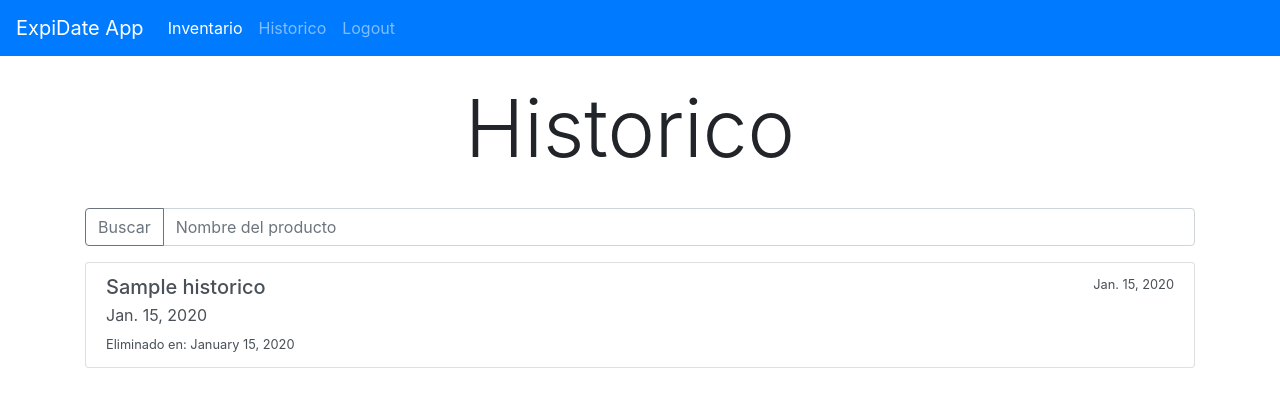
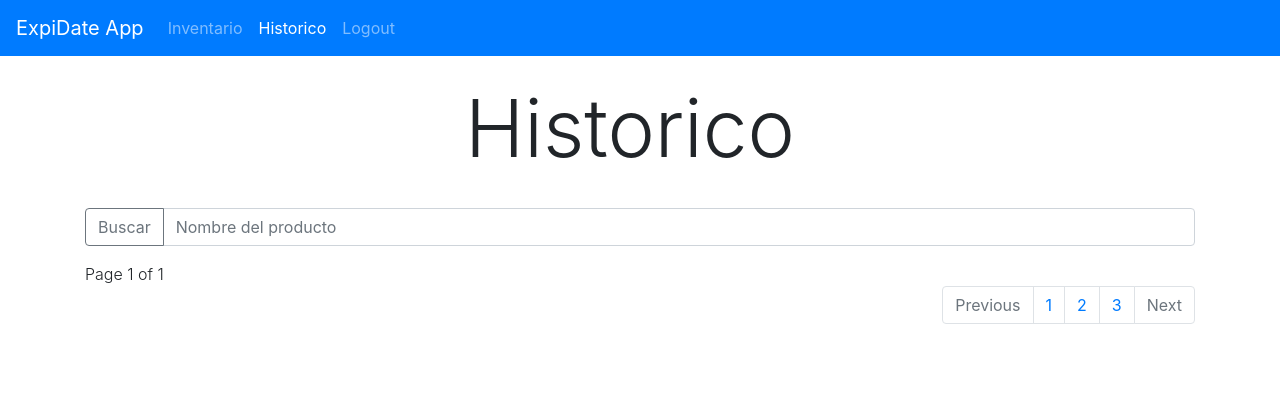
Before and after one commit to Manuel-2011/DjangoExpiryDatesProject, a Django app: page /historico/ in a window 1280 px wide. Shown: the top 407 px of the page. Run offline with Django 3.2, Linux system fonts and the light colour scheme; a user stored in the database is signed in; tables that the repository leaves empty hold one stand-in row (values such as "Sample post"); some libraries are stand-ins or nearby versions.

Commit message:
new version 1

```diff
--- a/expiry_dates/forms.py
+++ b/expiry_dates/forms.py
@@ -3,15 +3,22 @@
 from .models import Producto
 from django.contrib.auth.forms import AuthenticationForm
 
+#custom widget to assign a date type input in the html tag
+class DateInput(forms.DateInput):
+    input_type = 'date'
+
 class ProductoForm(ModelForm):
     class Meta:
         model = Producto
         fields = ('nombre', 'fecha_vencimiento')
+        widgets = {
+            'fecha_vencimiento': DateInput(),
+        }
 
     def __init__(self, *args, **kwargs):
         super().__init__(*args, **kwargs)
         self.fields['nombre'].widget.attrs.update({'class': 'form-control', 'id': 'nombre_producto'})
-        self.fields['fecha_vencimiento'].widget.attrs.update({'class': 'form-control', 'id': 'fecha_venci', 'type': 'date', 'placeholder':'mm/dd/aaaa'})
+        self.fields['fecha_vencimiento'].widget.attrs.update({'class': 'form-control', 'id': 'fecha_venci'})
 
 class ExtendedAuthenticationForm(AuthenticationForm):
     def __init__(self, *args, **kwargs):
--- a/expiry_dates/models.py
+++ b/expiry_dates/models.py
@@ -1,6 +1,6 @@
 from django.db import models
 from django.contrib.auth.models import User
-
+from django.conf import settings
 
 # Create your models here.
 
@@ -8,15 +8,10 @@
     nombre = models.CharField(max_length=30)
     fecha_vencimiento = models.DateField()
     fecha_creado = models.DateField(auto_now_add=True)
+    activo = models.BooleanField(default=True)
     fecha_salida = models.DateTimeField(null=True)
-    usuario = models.ForeignKey(User, on_delete=models.CASCADE)
+    usuario_crea = models.ForeignKey(settings.AUTH_USER_MODEL,on_delete=models.SET_NULL, related_name='productos_creados', null=True)
+    usuario_elimina = models.ForeignKey(settings.AUTH_USER_MODEL,on_delete=models.SET_NULL, related_name='productos_eliminados', null=True)
 
     def __str__(self):
         return self.nombre
-
-class Historico(models.Model):
-    nombre = models.CharField(max_length=30)
-    fecha_vencimiento = models.DateField()
-    fecha_creado = models.DateField()
-    fecha_salida = models.DateTimeField(auto_now_add=True)
-    usuario_elimina = models.ForeignKey(User, on_delete=models.CASCADE)
--- a/expiry_dates/templates/expiry_dates/base.html
+++ b/expiry_dates/templates/expiry_dates/base.html
@@ -23,10 +23,10 @@
       </button>
       <div class="collapse navbar-collapse" id="navbarNav">
         <ul class="navbar-nav">
-          <li class="nav-item active">
+          <li {% if section == "inventario" %}class="nav-item active" {% else %}class="nav-item"{% endif %}>
             <a class="nav-link" href="{% url 'inventario' %}" >Inventario <span class="sr-only" style="color: rgb(109, 105, 105);">(current)</span></a>
           </li>
-          <li class="nav-item">
+          <li {% if section == "historico" %}class="nav-item active" {% else %}class="nav-item"{% endif %}>
             <a class="nav-link" href="{% url 'historico' %}" >Historico</a>
           </li>
           <li class="nav-item">
--- a/expiry_dates/templates/expiry_dates/historico.html
+++ b/expiry_dates/templates/expiry_dates/historico.html
@@ -40,6 +40,7 @@
                 </a>
             </div>
             {% endfor %}
+            {% include 'pagination.html' with page=productos %}
         </div>
     </div>
 </div>
--- a/expiry_dates/templates/expiry_dates/inventario.html
+++ b/expiry_dates/templates/expiry_dates/inventario.html
@@ -76,6 +76,8 @@
         </div>
     </div>
 </div>
+{% endfor %}
 
-{% endfor %}
+{% include 'pagination.html' with page=productos %}
+
 {% endblock %}
--- /dev/null
+++ b/expiry_dates/templates/pagination.html
@@ -0,0 +1,26 @@
+<div class="font-weight-light">
+    Page {{ page.number }} of {{ page.paginator.num_pages }}
+</div>
+<nav aria-label="Page navigation example">
+    <ul class="pagination justify-content-end">
+    {% if page.has_previous %}
+      <li class="page-item">
+        <a class="page-link" href="?page={{ page.previous_page_number }}" tabindex="-1">Previous</a>
+    {% else %}
+      <li class="page-item disabled">
+        <a class="page-link" href="#" tabindex="-1">Previous</a>
+    {% endif %}
+      </li>
+      <li class="page-item"><a class="page-link" href="?page=1">1</a></li>
+      <li class="page-item"><a class="page-link" href="?page=2">2</a></li>
+      <li class="page-item"><a class="page-link" href="?page=3">3</a></li>
+    {% if page.has_next %}
+      <li class="page-item">
+        <a class="page-link" href="?page={{ page.next_page_number }}">Next</a>
+    {% else %}
+      <li class="page-item disabled">
+        <a class="page-link" href="#">Next</a>
+    {% endif %}
+      </li>
+    </ul>
+</nav>
--- a/expiry_dates/views.py
+++ b/expiry_dates/views.py
@@ -1,7 +1,13 @@
 from django.shortcuts import render, redirect
 from .forms import ProductoForm, SearchForm
-from .models import Producto, Historico
+from .models import Producto
 from django.contrib.auth.decorators import login_required
+import openpyxl
+import os
+from django.http import HttpResponse
+from django.utils import timezone
+import datetime
+from django.core.paginator import Paginator, EmptyPage, PageNotAnInteger
 
 # Create your views here.
 @login_required
@@ -11,7 +17,7 @@
         print(form)
         if form.is_valid():
             producto = form.save(commit=False)
-            producto.usuario = request.user
+            producto.usuario_crea = request.user
             producto.save()
             print(producto)
             return redirect('inventario')
@@ -20,17 +26,34 @@
         form = ProductoForm()
         search_form = SearchForm()
 
-    productos = Producto.objects.all().order_by('fecha_vencimiento')
+    object_list = Producto.objects.all().filter(activo=True).order_by('fecha_creado')
+    paginator = Paginator(object_list, 10)
+    page = request.GET.get('page')
+    try:
+        productos = paginator.page(page)
+    except PageNotAnInteger:
+        productos = paginator.page(1)
+    except EmptyPage:
+        productos = paginator.page(paginator.num_pages)
 
-    context = {'productos': productos, 'form': form, 'search_form': search_form}
+    context = {'productos': productos, 'form': form, 'search_form': search_form, 'page': page, 'section': 'inventario'}
     return render(request, 'expiry_dates/inventario.html', context)
 
 @login_required
 def historico(request):
-    productos = Historico.objects.all().order_by('fecha_salida').reverse()
+    object_list = Producto.objects.all().filter(activo=False).order_by('-fecha_salida')
+    paginator = Paginator(object_list, 10)
+    page = request.GET.get('page')
+    try:
+        productos = paginator.page(page)
+    except PageNotAnInteger:
+        productos = paginator.page(1)
+    except EmptyPage:
+        productos = paginator.page(paginator.num_pages)
+
     search_form = SearchForm()
 
-    context = {'productos': productos, 'search_form': search_form}
+    context = {'productos': productos, 'search_form': search_form, 'page': page, 'section': 'historico'}
     return render(request, 'expiry_dates/historico.html', context)
 
 @login_required
@@ -38,14 +61,11 @@
     producto = Producto.objects.get(id=producto_id)
 
     if producto != None:
-        print(producto)
-        historico = Historico()
-        historico.nombre = producto.nombre
-        historico.fecha_vencimiento = producto.fecha_vencimiento
-        historico.fecha_creado = producto.fecha_creado
-        historico.usuario_elimina = request.user
-        historico.save()
-        producto.delete()
+        # print(producto)
+        producto.fecha_salida = timezone.now()
+        producto.usuario_elimina = request.user
+        producto.activo = False
+        producto.save()
 
     return redirect ('inventario')
 
@@ -56,11 +76,12 @@
         form = SearchForm(request.POST)
         if form.is_valid():
             search = form.cleaned_data['search_word']
-            print(search)
+            if search == "":
+                return redirect('inventario')
 
     form = ProductoForm()
     search_form = SearchForm()
-    productos = Producto.objects.filter(nombre__contains=search).order_by('nombre')
+    productos = Producto.objects.filter(activo=True).filter(nombre__contains=search).order_by('nombre')
 
     context = {'productos': productos, 'form': form, 'search_form': search_form}
     return render(request, 'expiry_dates/inventario.html', context)
@@ -72,10 +93,11 @@
         form = SearchForm(request.POST)
         if form.is_valid():
             search = form.cleaned_data['search_word']
-            print(search)
+            if search=="":
+                return redirect('historico')
 
     search_form = SearchForm()
-    productos = Historico.objects.filter(nombre__contains=search).order_by('nombre')
+    productos = Producto.objects.filter(activo=False).filter(nombre__contains=search).order_by('nombre')
 
     context = {'productos': productos, 'search_form': search_form}
     return render(request, 'expiry_dates/historico.html', context)
```
Also changed, not shown: expiry_dates/migrations/0004_producto_activo.py (added), expiry_dates/migrations/0005_auto_20200811_2112.py (added), expiry_dates/migrations/0006_auto_20200811_2132.py (added), expiry_dates/migrations/0007_auto_20200811_2134.py (added), expiry_dates/migrations/0008_delete_historico.py (added).
